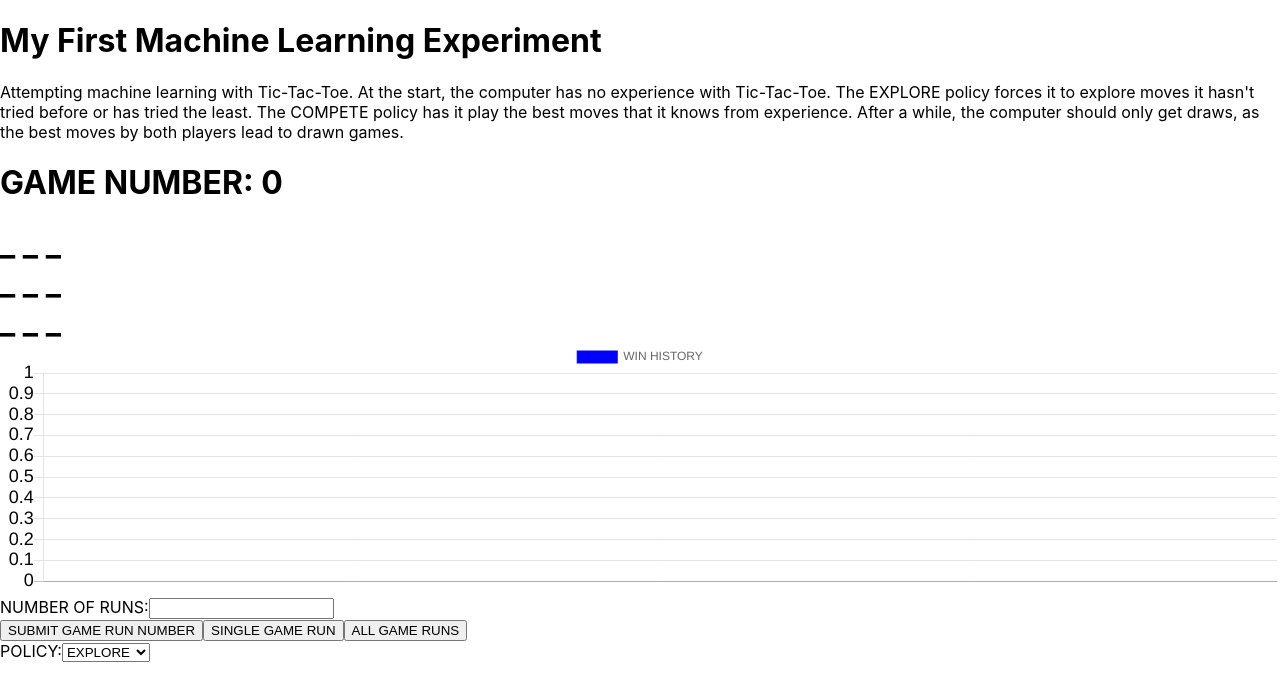
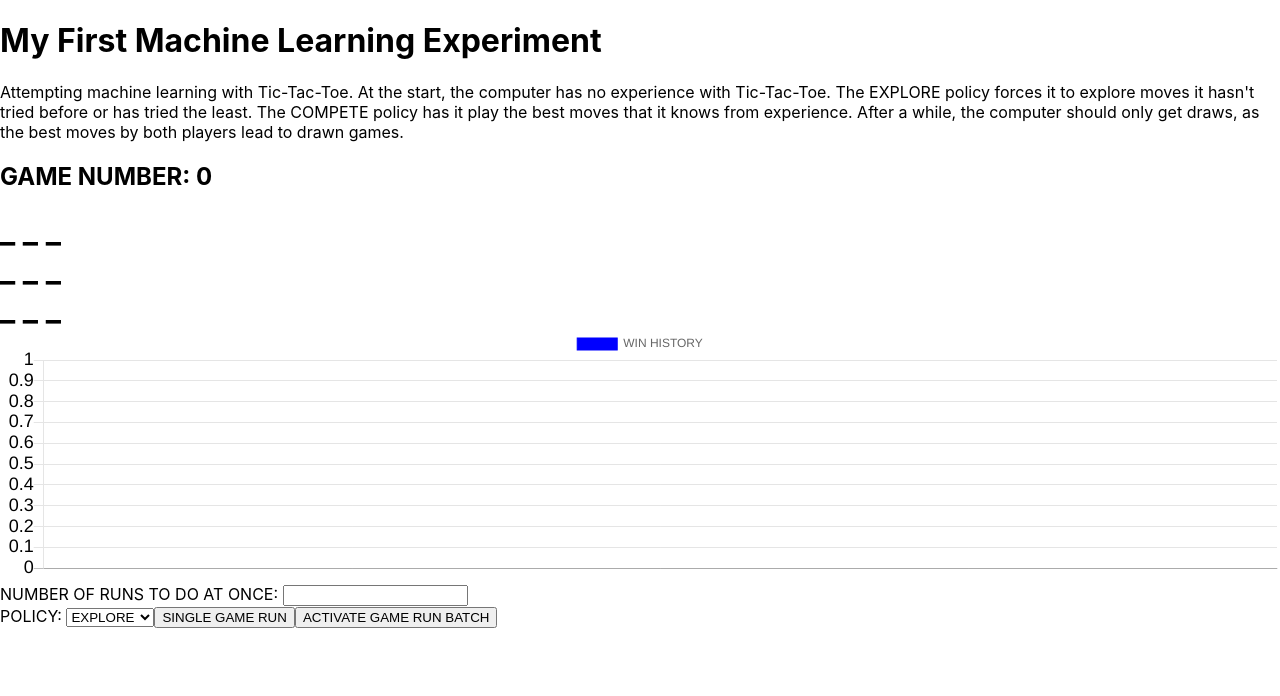
Before and after one commit to SkwibHub/Stackathon-LearningAI, a React (Create React App) app: page / in a window 1280 px wide. Shown: the top 696 px of the page. Built offline with nearby package versions, Linux system fonts and the light colour scheme.

Commit message:
'Fix: Minor interface fixes.'

```diff
--- a/src/GameProcess.js
+++ b/src/GameProcess.js
@@ -34,8 +34,6 @@ class GameProcess extends Component {
     this.setState({
       [event.target.name]: parseInt(event.target.value)
     });
-    console.log('Number submitted: ', this.state.numberOfRuns);
-    console.log('Policy submitted: ', this.state.gamePolicy);
   }
 
   handleSubmit(event) {
@@ -74,14 +72,12 @@ class GameProcess extends Component {
   handleNewRun(event) {
     event.preventDefault();
     console.log('Run submitted: ', this.state.currentRun);
-    console.log('Game Policy: ', this.state.gamePolicy);
     this.runMethod();
   }
 
   handleAllRuns(event) {
     event.preventDefault();
     console.log('All runs submitted!', this.state.numberOfRuns);
-    console.log('Game Policy: ', this.state.gamePolicy);
 
     for (let i = 0; i < this.state.numberOfRuns; i++) {
       this.runMethod();
@@ -92,7 +88,7 @@ class GameProcess extends Component {
     const [data, options] = ChartComponent(this.state.evaluationHistory);
     return (
       <div>
-        <h1>GAME NUMBER: {this.state.currentRun - 1}</h1>
+        <h2>GAME NUMBER: {this.state.currentRun - 1}</h2>
         <div>
           <RenderBoard
             boardState={{
@@ -105,7 +101,7 @@ class GameProcess extends Component {
         </div>
         <div>
           <div>
-            <label>NUMBER OF RUNS:</label>
+            <label>NUMBER OF RUNS TO DO AT ONCE: </label>
             <input
               name="numberOfRuns"
               type="text"
@@ -113,10 +109,16 @@ class GameProcess extends Component {
               value={this.state.numberOfRuns}
             />
           </div>
-          <button type="submit" onClick={this.handleSubmit}>
-            SUBMIT GAME RUN NUMBER
-          </button>
-
+          <label> POLICY: </label>
+          <select
+            name="gamePolicy"
+            type="number"
+            onChange={this.handleChange}
+            value={this.state.gamePolicy}
+          >
+            <option value="1">COMPETE</option>
+            <option value="0">EXPLORE</option>
+          </select>
           <button
             type="submit"
             onClick={this.handleNewRun}
@@ -129,21 +131,10 @@ class GameProcess extends Component {
             onClick={this.handleAllRuns}
             value={this.state.numberOfRuns}
           >
-            ALL GAME RUNS
+            ACTIVATE GAME RUN BATCH
           </button>
         </div>
-        <div>
-          <label>POLICY:</label>
-          <select
-            name="gamePolicy"
-            type="number"
-            onChange={this.handleChange}
-            value={this.state.gamePolicy}
-          >
-            <option value="1">COMPETE</option>
-            <option value="0">EXPLORE</option>
-          </select>
-        </div>
+        <div />
       </div>
     );
   }
```
